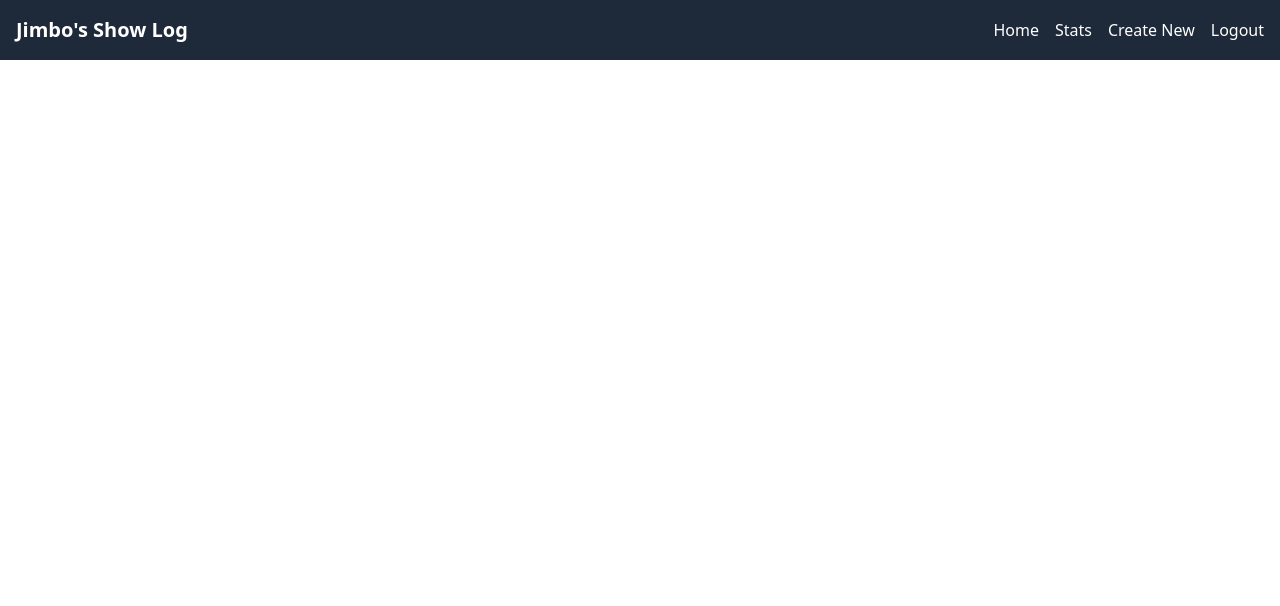
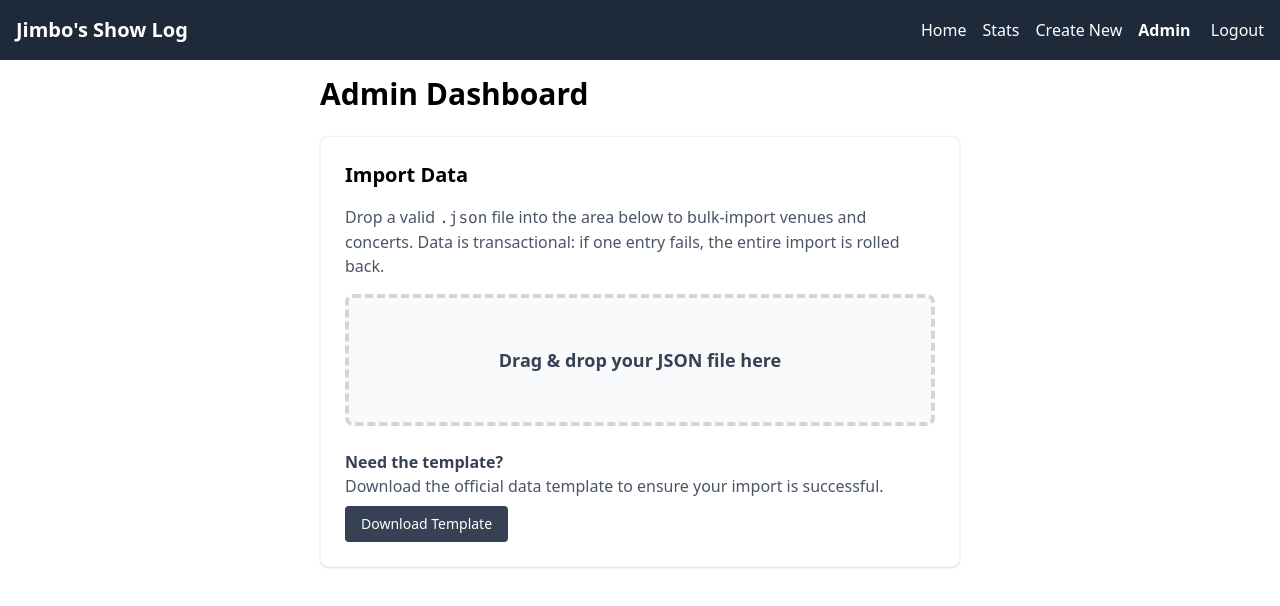
Before and after one commit to ryanjpeterson/jimbos-show-log, a React (Vite) app in the folder frontend/: page /admin in a window 1280 px wide. Shown: the top 606 px of the page. Built offline with nearby package versions, Linux system fonts and the light colour scheme; sample sign-in values are in the browser's storage.

Commit message:
added json import

```diff
--- /dev/null
+++ b/frontend/public/jimbos-show-log-import-template.json
@@ -0,0 +1,34 @@
+{
+  "venues": [
+    {
+      "name": "Madison Square Garden",
+      "city": "New York",
+      "latitude": 40.7505,
+      "longitude": -73.9934
+    },
+    {
+      "name": "The Fillmore",
+      "city": "San Francisco",
+      "latitude": 37.7840,
+      "longitude": -122.4330
+    }
+  ],
+  "concerts": [
+    {
+      "artist": "LCD Soundsystem",
+      "date": "2024-12-20T21:00:00Z",
+      "venueName": "Madison Square Garden",
+      "type": "concert",
+      "eventName": "Winter Tour",
+      "setlist": "https://www.setlist.fm/example",
+      "notes": "Amazing show."
+    },
+    {
+      "artist": "My Morning Jacket",
+      "date": "2023-10-31T20:00:00Z",
+      "venueName": "The Fillmore",
+      "type": "concert",
+      "notes": "Halloween show, they played Thriller."
+    }
+  ]
+}
--- a/frontend/src/App.jsx
+++ b/frontend/src/App.jsx
@@ -11,6 +11,7 @@ import EditPage from './pages/EditPage';
 import VenueDetailPage from './pages/VenueDetailPage';
 import ArtistDetailPage from './pages/ArtistDetailPage';
 import StatsPage from './pages/StatsPage';
+import AdminDashboard from './pages/AdminDashboard';
 
 function ProtectedRoute({ children }) {
   const { isAuthenticated } = useAuth();
@@ -37,6 +38,14 @@ function App() {
 
           {/* --- Protected Routes --- */}
           <Route
+            path="/admin"
+            element={
+              <ProtectedRoute>
+                <AdminDashboard />
+              </ProtectedRoute>
+            }
+          />
+          <Route
             path="/create"
             element={
               <ProtectedRoute>
--- a/frontend/src/components/Navbar.jsx
+++ b/frontend/src/components/Navbar.jsx
@@ -26,6 +26,7 @@ function Navbar() {
           {isAuthenticated ? (
             <>
               <Link to="/create" className="hover:text-gray-300">Create New</Link>
+              <Link to="/admin" className="hover:text-gray-300 font-bold">Admin</Link> {/* <-- ADD THIS LINK */}
               <button onClick={handleLogout} className="hover:text-gray-300">
                 Logout
               </button>
--- /dev/null
+++ b/frontend/src/pages/AdminDashboard.jsx
@@ -0,0 +1,118 @@
+import React, { useState, useCallback } from 'react';
+import axios from 'axios';
+
+function AdminDashboard() {
+  const [isDragging, setIsDragging] = useState(false);
+  const [error, setError] = useState(null);
+  const [success, setSuccess] = useState(null);
+  const [loading, setLoading] = useState(false);
+
+  // Handle file drop
+  const handleDrop = useCallback(async (e) => {
+    e.preventDefault();
+    e.stopPropagation();
+    setIsDragging(false);
+    setError(null);
+    setSuccess(null);
+
+    const file = e.dataTransfer.files[0];
+
+    if (file && file.type === 'application/json') {
+      setLoading(true);
+      try {
+        // 1. Read the file as text
+        const text = await file.text();
+        // 2. Parse the text into JSON
+        const data = JSON.parse(text);
+
+        // 3. Post the JSON data (not the file) to the backend
+        const res = await axios.post('/api/import', data);
+
+        setSuccess(res.data.message);
+      } catch (err) {
+        if (err instanceof SyntaxError) {
+          setError("Invalid JSON file. Check for syntax errors.");
+        } else {
+          setError(err.response?.data?.message || "An unknown error occurred.");
+        }
+      } finally {
+        setLoading(false);
+      }
+    } else {
+      setError("Invalid file type. Please drop a single .json file.");
+    }
+  }, []);
+
+  // Prevent default browser behavior for drag events
+  const handleDragOver = (e) => {
+    e.preventDefault();
+    e.stopPropagation();
+    setIsDragging(true);
+  };
+
+  const handleDragLeave = (e) => {
+    e.preventDefault();
+    e.stopPropagation();
+    setIsDragging(false);
+  };
+
+  return (
+    <div className="container mx-auto p-4 max-w-2xl">
+      <h1 className="text-3xl font-bold mb-6">Admin Dashboard</h1>
+
+      <div className="bg-white p-6 rounded-lg shadow border border-gray-100">
+        <h2 className="text-xl font-bold mb-4">Import Data</h2>
+        <p className="text-gray-600 mb-4">
+          Drop a valid <code>.json</code> file into the area below to bulk-import venues and concerts.
+          Data is transactional: if one entry fails, the entire import is rolled back.
+        </p>
+
+        <div
+          onDrop={handleDrop}
+          onDragOver={handleDragOver}
+          onDragLeave={handleDragLeave}
+          className={`border-4 border-dashed rounded-lg p-12 text-center transition-colors
+            ${isDragging ? 'border-blue-500 bg-blue-50' : 'border-gray-300 bg-gray-50'}
+          `}
+        >
+          {loading ? (
+            <p className="text-lg font-semibold text-gray-700">Importing...</p>
+          ) : (
+            <p className="text-lg font-semibold text-gray-700">
+              {isDragging ? "Release to upload" : "Drag & drop your JSON file here"}
+            </p>
+          )}
+        </div>
+
+        {/* Status Messages */}
+        {error && (
+          <div className="mt-4 p-4 bg-red-100 text-red-800 rounded-lg">
+            <strong className="font-bold">Error:</strong> {error}
+          </div>
+        )}
+        {success && (
+          <div className="mt-4 p-4 bg-green-100 text-green-800 rounded-lg">
+            <strong className="font-bold">Success:</strong> {success}
+          </div>
+        )}
+
+        <div className="mt-6">
+          <h3 className="font-bold text-gray-700">Need the template?</h3>
+          <p className="text-gray-600">
+            Download the official data template to ensure your import is successful.
+          </p>
+          {/* This link assumes you've placed the template in the /public folder */}
+          <a
+            href="/jimbos-show-log-import-template.json"
+            download
+            className="inline-block mt-2 bg-gray-700 text-white px-4 py-2 rounded text-sm font-medium hover:bg-gray-800"
+          >
+            Download Template
+          </a>
+        </div>
+      </div>
+    </div>
+  );
+}
+
+export default AdminDashboard;
```
Also changed, not shown: 1 other file (tests, documents, lock files or other folders).
